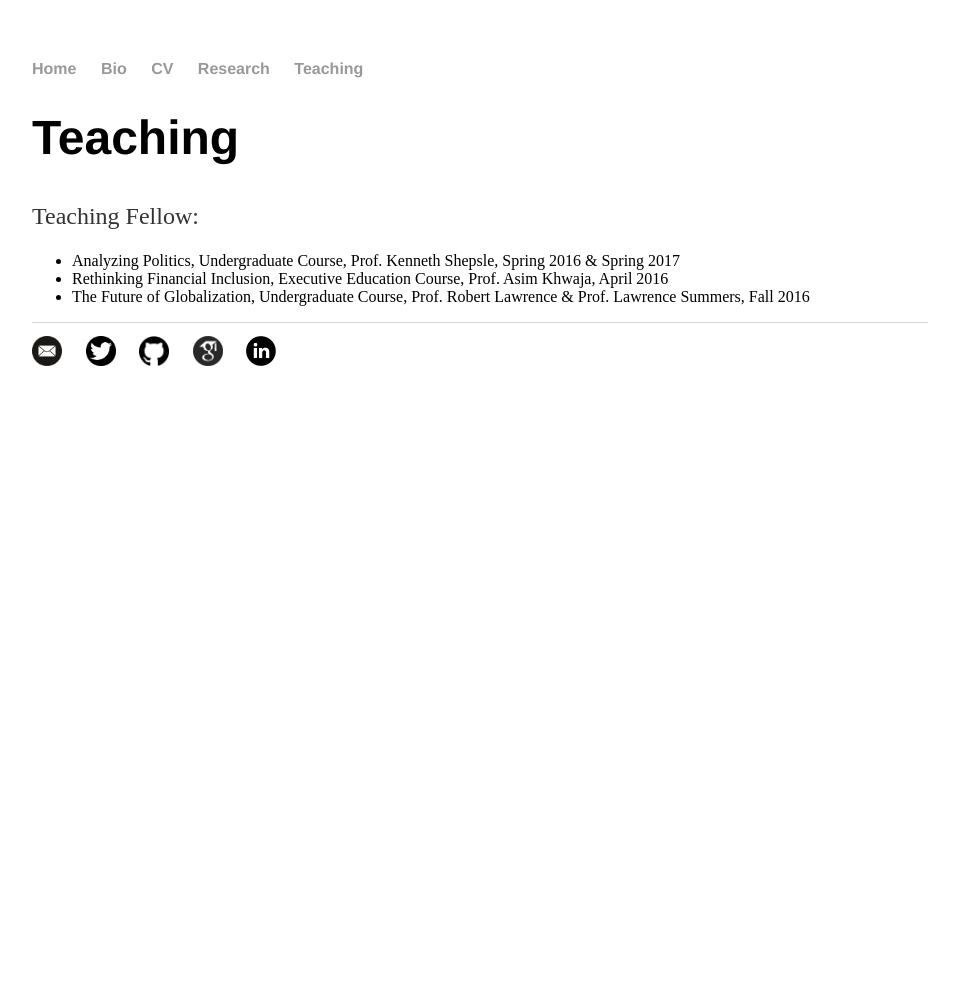
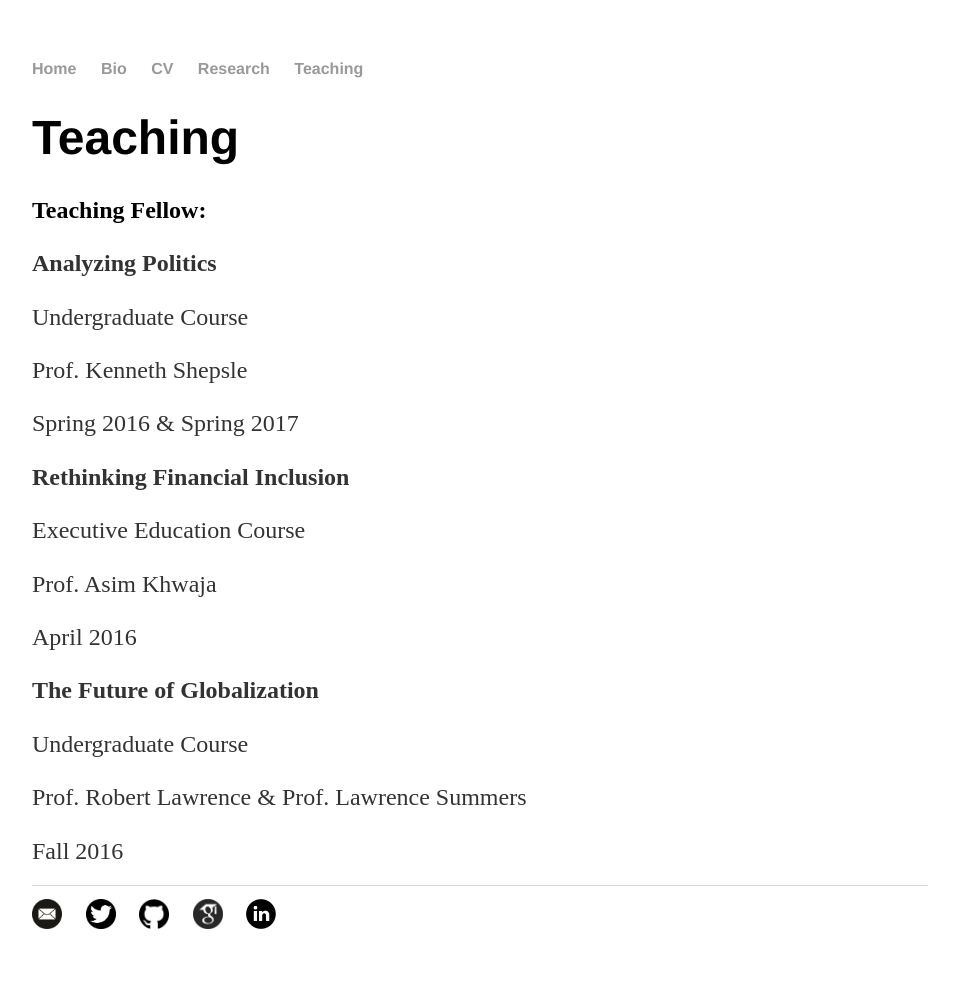
Before and after one commit to soeren-henn/soeren-henn.github.io, a Jekyll site: the page built from teaching/index.html, in a window 1280 px wide. Shown: the whole page, without its empty margins (160-1119 px from the left). Built offline with Jekyll 4.4.1, drawn with Linux system fonts in a browser that asks for light colours; before the commit the page ends 900 px from its top, so only the background shows below that; some of the changed lines change nothing that is shown.

Commit message:
Update index.html

```diff
--- a/teaching/index.html
+++ b/teaching/index.html
@@ -1,14 +1,27 @@
 ---
 layout: default
-title: Research
+title: Teaching
 ---
 
-		<div class="research">
-			<h1>Teaching</h1>
-      <p>Teaching Fellow:</p>
-      <ul>
-        <li> Analyzing Politics, Undergraduate Course, Prof. Kenneth Shepsle, Spring 2016 &#38 Spring 2017</li>
-        <li> Rethinking Financial Inclusion, Executive Education Course, Prof. Asim Khwaja, April 2016</li>
-        <li> The Future of Globalization, Undergraduate Course, Prof. Robert Lawrence &#38 Prof. Lawrence Summers, Fall 2016</li>
-      </ul>
-		</div>
+<div class="teaching">
+	<h1>Teaching</h1>
+      	<h2>Teaching Fellow:</h2>
+	<div>
+		<p><b>Analyzing Politics</b></p>
+		<p>Undergraduate Course</p>
+		<p>Prof. Kenneth Shepsle</p>
+		<p>Spring 2016 &#38 Spring 2017</p>
+	</div>
+	<div>
+		<p><b>Rethinking Financial Inclusion</b></p>
+		<p>Executive Education Course</p>
+		<p>Prof. Asim Khwaja</p>
+		<p>April 2016</p>
+	</div>
+	<div>
+      		<p><b>The Future of Globalization</b></p>
+		<p>Undergraduate Course</p>
+		<p>Prof. Robert Lawrence &#38 Prof. Lawrence Summers</p>
+		<p>Fall 2016</p>
+	</div>
+</div>
```
